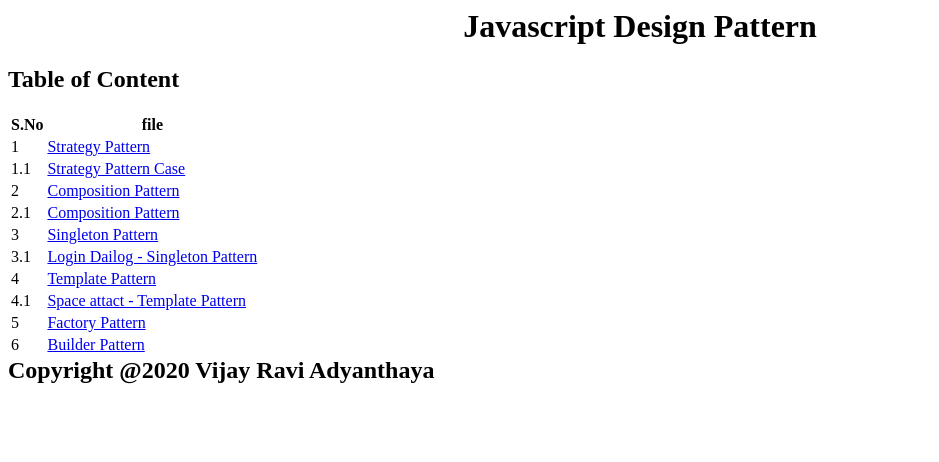
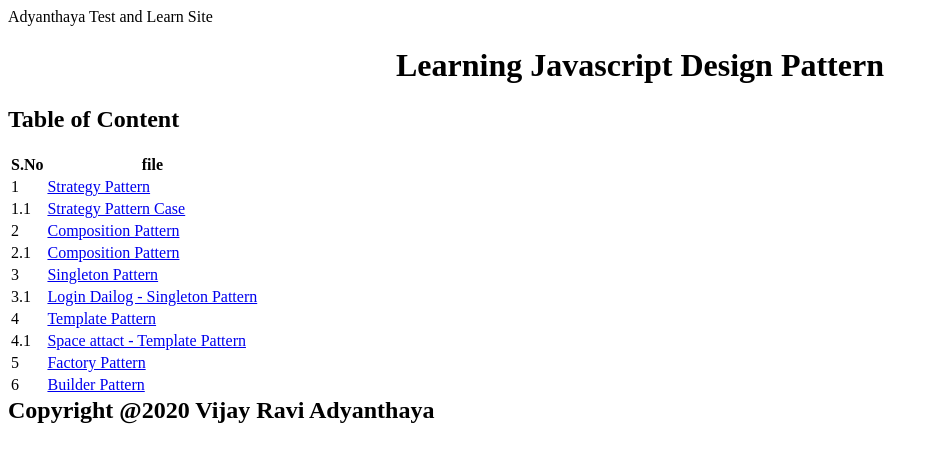
Before and after one commit to adyanthaya-co-uk/jspattern, a plain HTML site: page index.htm in a window 1280 px wide. Shown: the whole page, without its empty margins (0-939 px from the left). Drawn offline with Linux system fonts and the light colour scheme.

Commit message:
Update index.htm

```diff
--- a/index.htm
+++ b/index.htm
@@ -2,11 +2,12 @@
 <HTML >
   <head>
     <base href="" >
-    <title >Javascript Design Pattern </title>
+    <title >Adyanthaya's Test and Learn Site - Javascript Design Pattern </title>
     <meta charset="utf-8" />
 </head>
-<body >
-    <h1 align=center aria-label="Title Design patterns in Javascript"> Javascript Design Pattern </h1>
+<body
+    <h1>Adyanthaya Test and Learn Site</h1>
+    <h1 align=center aria-label="Title Design patterns in Javascript"> Learning Javascript Design Pattern  </h1>
     <h2 align=justified>Table of Content<h2>
       <table>
         <thead>
```
